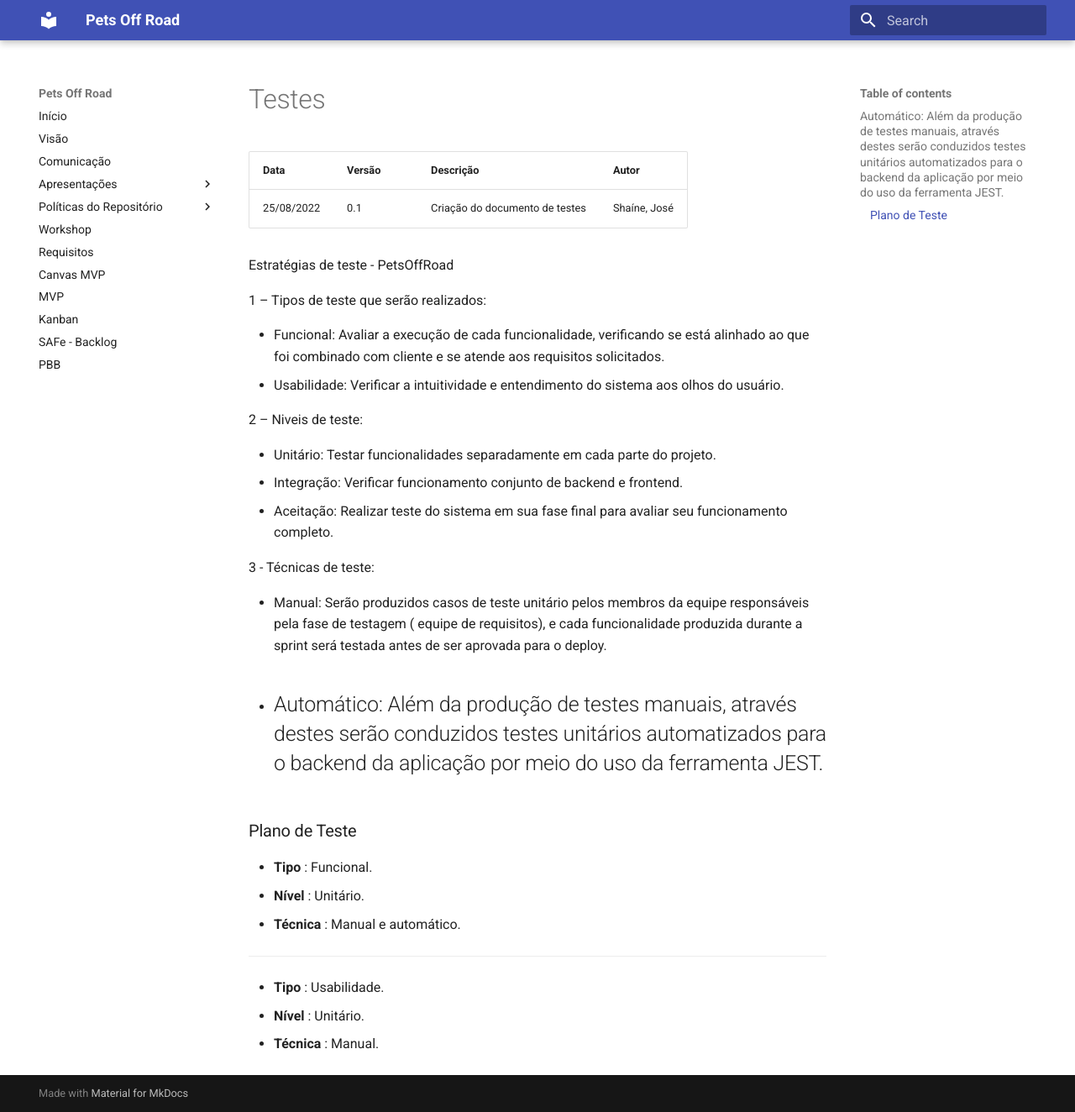
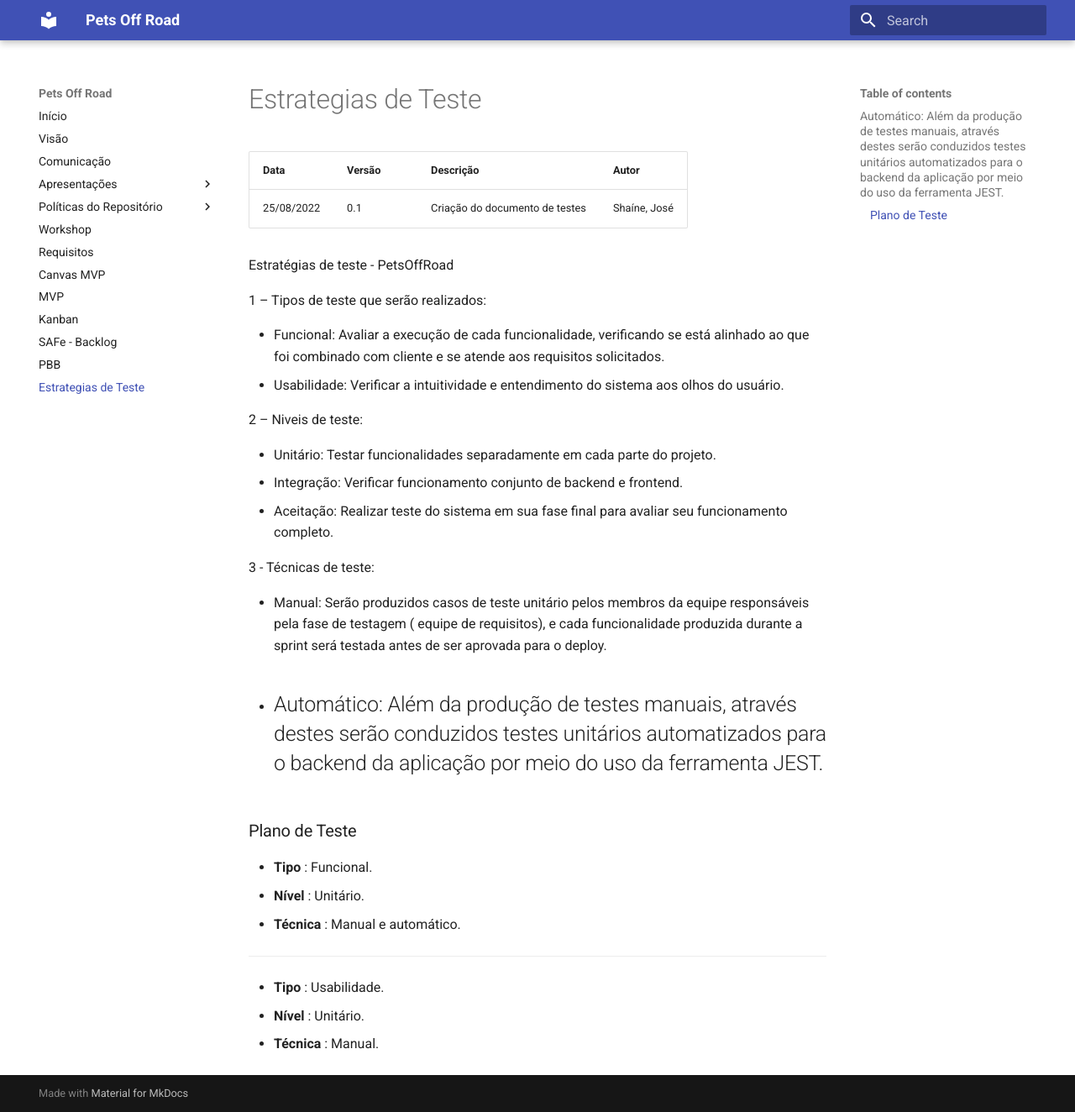
Before and after one commit to mdsreq-fga-unb/2022.1-pets-off-road, an MkDocs documentation site: the page built from docs/testes.md, in a window 1280 px wide and 1324 px high. Shown: the whole window at 84% size. Built offline with MkDocs 1.6.1 and Material for MkDocs 9.7.7, drawn with Linux system fonts in a browser that asks for light colours.

Commit message:
Update mkdocs.yml

```diff
--- a/mkdocs.yml
+++ b/mkdocs.yml
@@ -16,6 +16,7 @@ nav:
 - Kanban: kanban.md
 - SAFe - Backlog: backlog.md
 - PBB: PBB.md
+- Estrategias de Teste: testes.md
 
 theme:
   name: material
```
